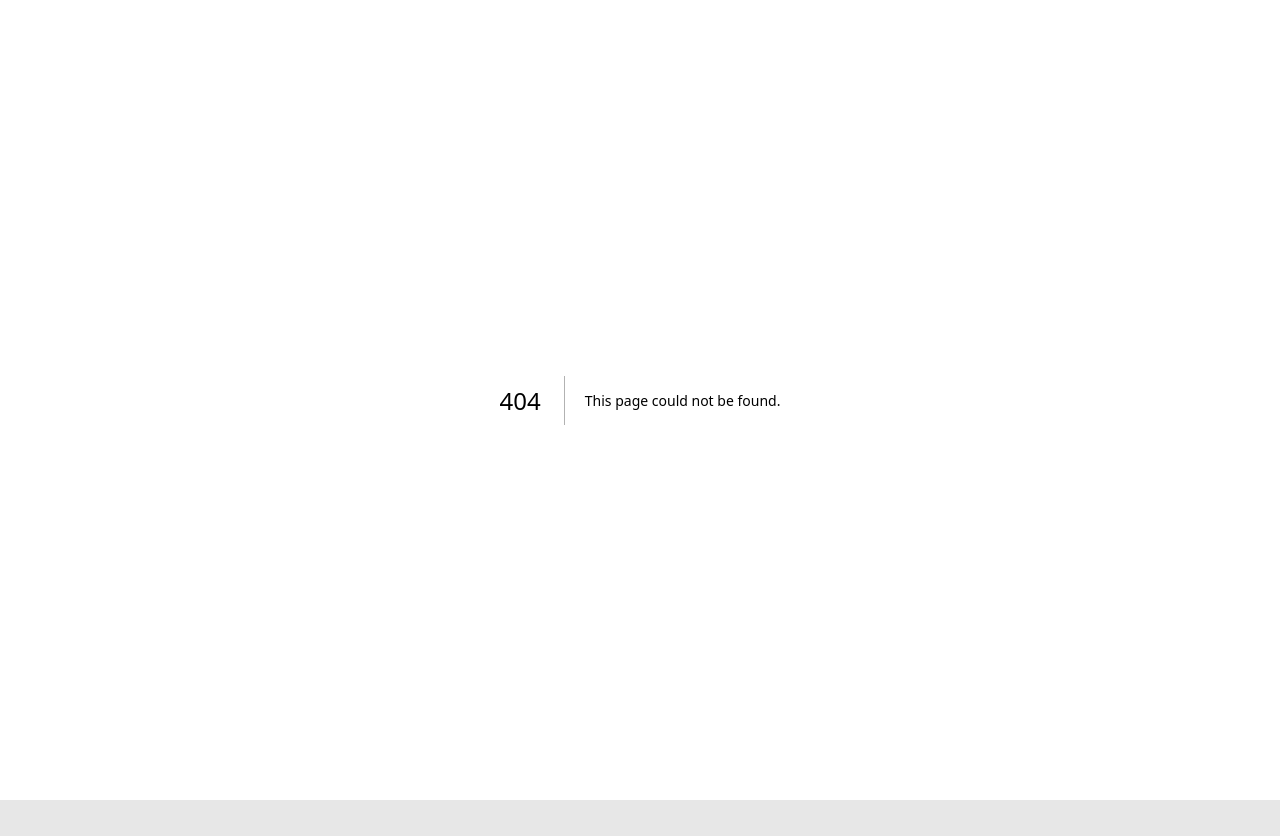
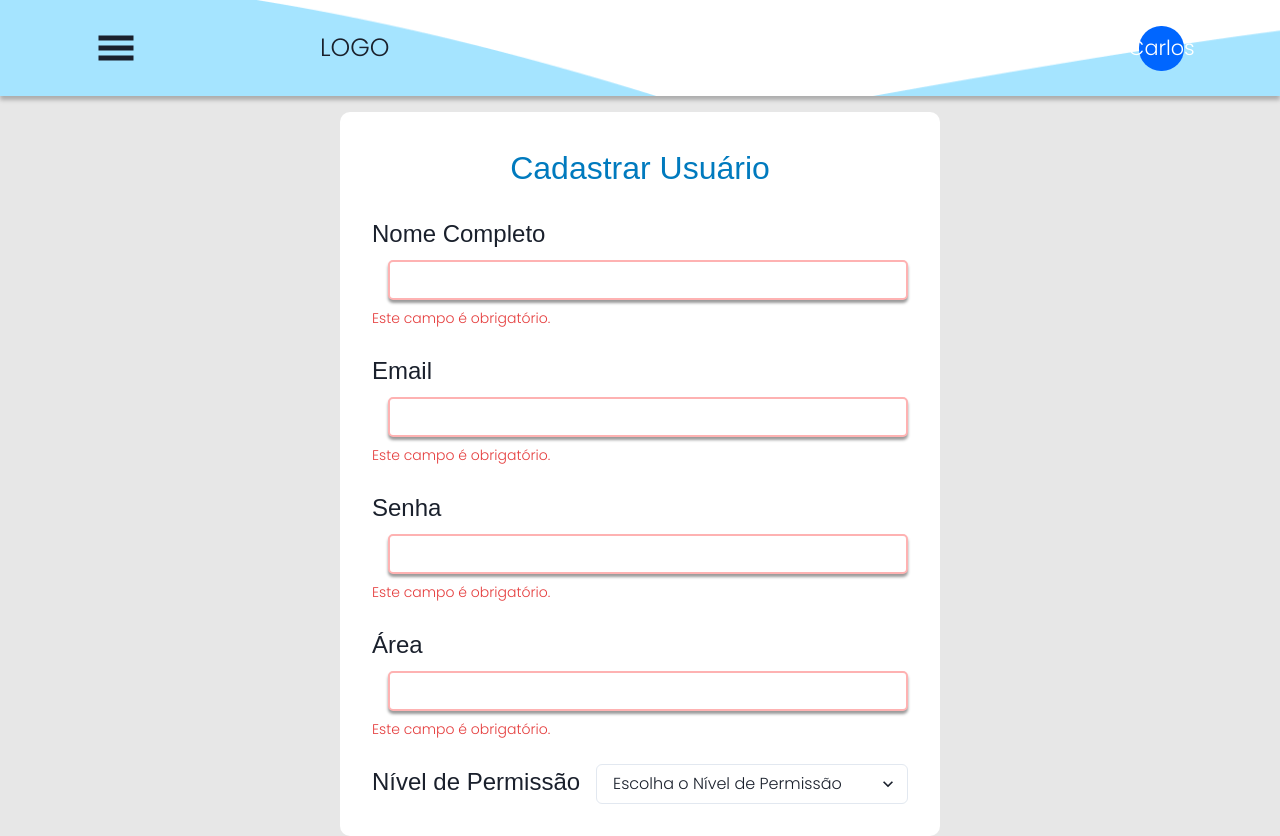
Before and after one commit to BuzzTech-API/Synergy-FrontEnd, a Next.js app: page /cadastrarUsuario in a window 1280 px wide. Before the commit this address had no page. Before the commit the page ends 800 px from the top, so only its background shows below. Built offline with nearby package versions, Linux system fonts and the light colour scheme.

Commit message:
feat(wip): Criando tela de cadastro de usuários
quase completa a criação da tela de cadastro de usuários
faltando somente realizar as validações de cada campo e
conectando com a rota do backend

```diff
--- /dev/null
+++ b/app/cadastrarUsuario/page.tsx
@@ -0,0 +1,40 @@
+'use client'
+import { Center, Flex, Heading, Select, } from "@chakra-ui/react";
+import { Navbar } from "../components/Navbar/Navbar";
+import { ChangeEvent, useState } from "react";
+import { FormControlInput } from "../components/FormControlInput/FormControlInput";
+
+
+export default function CadastrarUsuario() {
+  const [input, setInput] = useState('')
+
+  const handleInputChange = (e: ChangeEvent<HTMLInputElement>) => setInput(e.target.value)
+
+
+  return (
+    <main>
+      <Flex>
+        <Navbar.Root>
+          <Navbar.Menu user={'administrador'} />
+          <Navbar.Perfil user={'Carlos'} />
+        </Navbar.Root>
+      </Flex>
+      <Center mt={'7rem'}>
+        <Center flexDir={'column'} p={"2rem"} gap={'1.5rem'} width={'37.5rem'} bg={"#FFF"} borderRadius={'0.625rem'}>
+          <Heading color={"#007ABE"} variant={'big'} fontWeight={'normal'}>Cadastrar Usuário</Heading>
+          <FormControlInput input={input} handleInputChange={handleInputChange} campo="Nome Completo" type="email" />
+          <FormControlInput input={input} handleInputChange={handleInputChange} campo="Email" type="" />
+          <FormControlInput input={input} handleInputChange={handleInputChange} campo="Senha" type="password" />
+          <FormControlInput input={input} handleInputChange={handleInputChange} campo="Área" type="" />
+          <Flex w='100%' gap="1rem"><Heading fontWeight={'normal'} whiteSpace={'nowrap'}>Nível de Permissão</Heading> <Select placeholder='Escolha o Nível de Permissão'>
+            <option>1</option>
+            <option>2</option>
+            <option>3</option>
+          </Select>
+
+          </Flex>
+        </Center>
+      </Center>
+    </main>
+  )
+}
--- /dev/null
+++ b/app/components/FormControlInput/FormControlInput.tsx
@@ -0,0 +1,29 @@
+
+import { Flex, FormControl, FormErrorMessage, FormLabel, Heading, Input } from "@chakra-ui/react";
+import { ChangeEvent, Dispatch, SetStateAction } from "react";
+
+type props = {
+	handleInputChange: (e: ChangeEvent<HTMLInputElement>) => void,
+	input: string,
+	campo: string,
+	type: string
+}
+
+export function FormControlInput({ handleInputChange, input, campo, type }: props) {
+
+
+
+	const isError = input === ''
+
+	return (
+
+		<FormControl isInvalid={isError}>
+			<FormLabel><Heading fontWeight={'normal'}>{campo}</Heading></FormLabel>
+			<Flex pl={'1rem'}><Input variant={isError ? 'error' : 'default'} type={type} value={input} onChange={handleInputChange} /></Flex>
+			{!isError ? (<></>
+			) : (
+				<FormErrorMessage>Este campo é obrigatório.</FormErrorMessage>
+			)}
+		</FormControl>
+	)
+}
--- a/app/components/Navbar/NavbarMenu.tsx
+++ b/app/components/Navbar/NavbarMenu.tsx
@@ -3,6 +3,7 @@
 import { IconButton, Menu, MenuButton, MenuList } from "@chakra-ui/react";
 import { GiHamburgerMenu } from "react-icons/gi";
 import NavbarOptionsMenu from "./NavbarOptionsMenu";
+import Link from "next/link";
 
 interface NavbarMenuProps {
     user: String
@@ -17,14 +18,14 @@ export default function NavbarMenu({ user }: NavbarMenuProps) {
                     <NavbarOptionsMenu hasCorFundo={false} texto='Agendar' />
                     <NavbarOptionsMenu hasCorFundo={true} texto='Meus Agendamentos' />
                     <NavbarOptionsMenu hasCorFundo={false} texto='Cadastrar Sala' />
-                    <NavbarOptionsMenu hasCorFundo={true} texto='Cadastrar Usuário' />
+                    <Link href={'/cadastrarUsuario'}><NavbarOptionsMenu hasCorFundo={true} texto='Cadastrar Usuário' /></Link>
                     <NavbarOptionsMenu hasCorFundo={false} texto='Visualizar Salas' />
                     <NavbarOptionsMenu hasCorFundo={true} texto='Visualizar Usuários' />
                     <NavbarOptionsMenu hasCorFundo={false} texto='Editar Perfil' />
                     <NavbarOptionsMenu hasCorFundo={true} texto='Sair' />
                 </>
             );
-        } else if(user === 'comum') {
+        } else if (user === 'comum') {
             return (
                 <>
                     <NavbarOptionsMenu hasCorFundo={false} texto='Agendar' />
--- a/app/components/Navbar/NavbarRoot.tsx
+++ b/app/components/Navbar/NavbarRoot.tsx
@@ -12,7 +12,7 @@ export default function NavbarRoot({ children }: NavbarRootProps) {
         <Flex
             zIndex='999'
             w='100vw'
-            h='7rem'
+            h='6rem'
             bg='white'
             alignItems='center'
             boxShadow="0px 4px 4px rgba(0, 0, 0, 0.25)"
--- a/app/page.tsx
+++ b/app/page.tsx
@@ -1,6 +1,6 @@
 'use client'
 import { Flex } from "@chakra-ui/react";
-import { Navbar } from "./components/navbar/Navbar";
+import { Navbar } from "./components/Navbar/Navbar";
 import TabUsuarios from "./components/tabela/TabUsuarios";
 import { Cards } from "./components/cards";
 
@@ -14,8 +14,8 @@ export default function Home() {
       </Navbar.Root>
 
       <Flex alignSelf={'center'} justifySelf={'center'} justify={"center"} direction={"column"} gap={'5px'} width={'100%'} align={'center'} pt={'8em'} pb='20em'>
-          <TabUsuarios/>
-          {/* <Cards.Root>
+        <TabUsuarios />
+        {/* <Cards.Root>
             <Cards.Header>
               Teste
             </Cards.Header>
```
